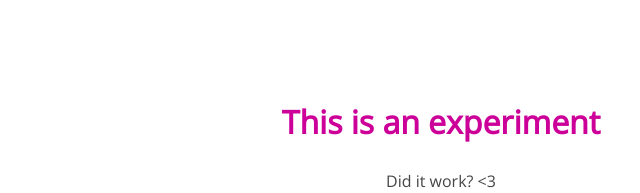
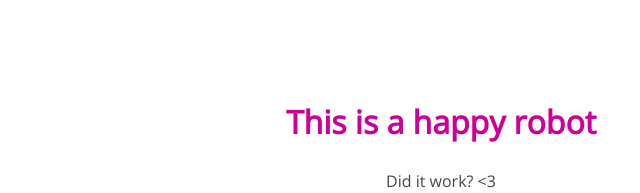
Before and after one commit to riingill/105-project, a plain HTML site: page index.html in a window 1280 px wide. Shown: the top 193 px of the page, without its empty margins (199-839 px from the left). Drawn offline with nearby package versions, Linux system fonts and the light colour scheme.

Commit message:
changed title

```diff
--- a/index.html
+++ b/index.html
@@ -8,7 +8,7 @@
 </head>
 <body>
 	<section>
-		<h1>This is an experiment</h1>
+		<h1>This is a happy robot</h1>
 		<p>Did it work? <3</p>
 		<img src="img/happy-blue-robot.png">
 	</section>
```
